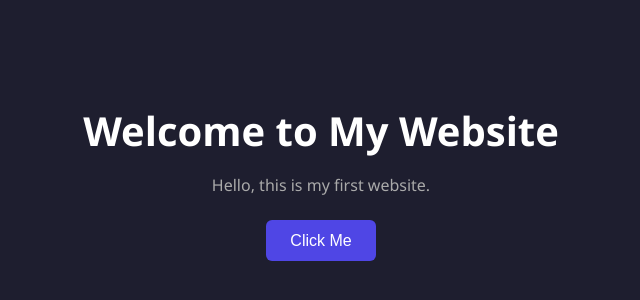
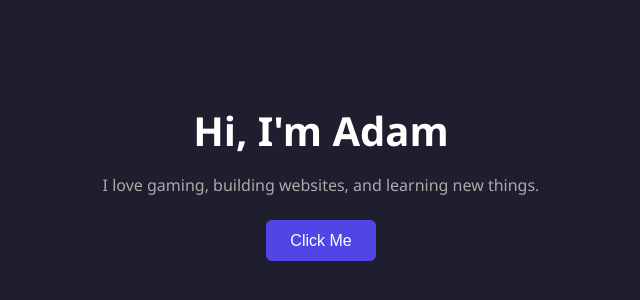
Before and after one commit to weiadam33-bit/my-website, a plain HTML site: page index.html in a window 1280 px wide. Shown: the part 218-518 px from the top of the page, without its empty margins (319-959 px from the left). Drawn offline with Linux system fonts and the light colour scheme.

Commit message:
updated content

```diff
--- a/index.html
+++ b/index.html
@@ -8,8 +8,8 @@
 </head>
 <body>
     <body>
-    <h1>Welcome to My Website</h1>
-    <p>Hello, this is my first website.</p>
+    <h1>Hi, I'm Adam</h1>
+<p>I love gaming, building websites, and learning new things.</p>
     <button id="btn">Click Me</button>
 
     <script src="script.js"></script>
```
